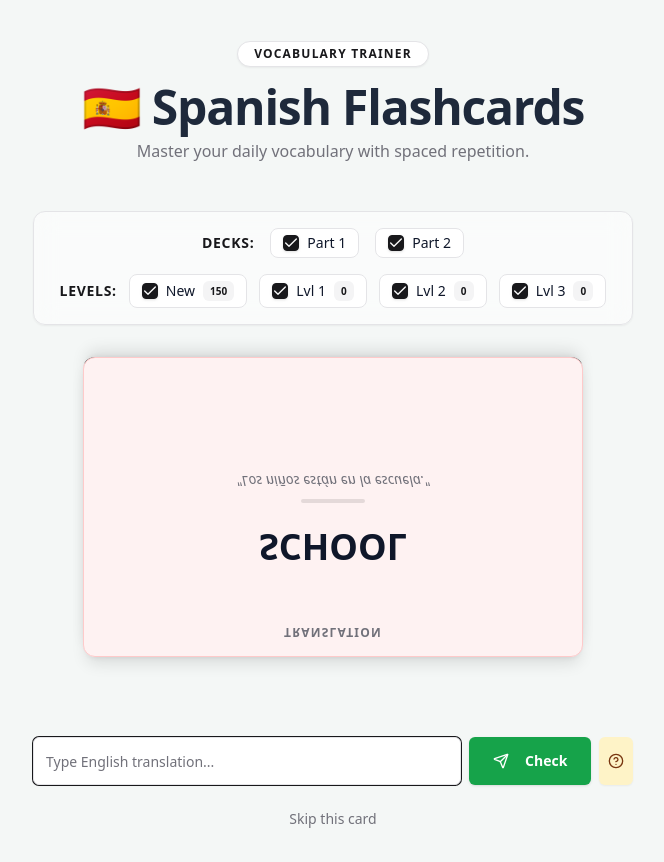
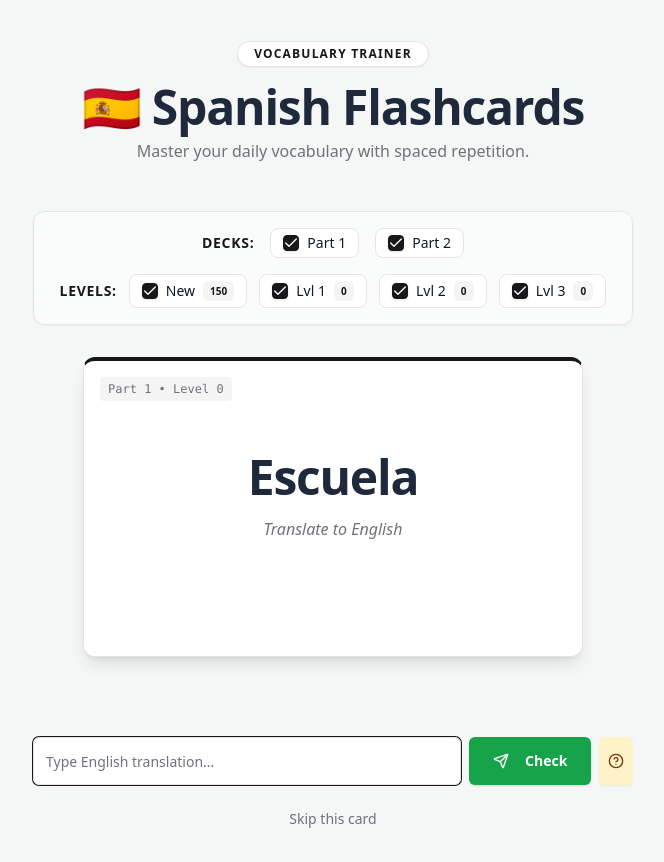
Before and after one commit to tom-h2o/spanish-trainer, a React (Vite) app: page / in a window 1280 px wide. Shown: the top 862 px of the page, without its empty margins (307-971 px from the left). Built offline with nearby package versions, Linux system fonts and the light colour scheme.

Commit message:
Fix 3D card flip animation (add utilities + switch to Y-axis)

```diff
--- a/src/components/GameCard.tsx
+++ b/src/components/GameCard.tsx
@@ -25,7 +25,8 @@ export function GameCard({ card, isReviewing, lastResult }: GameCardProps) {
         <div className="perspective-1000 w-full max-w-[500px] h-[300px] relative">
             <motion.div
                 className="w-full h-full relative preserve-3d transition-transform duration-500"
-                animate={{ rotateX: isReviewing ? 180 : 0 }}
+                animate={{ rotateY: isReviewing ? 180 : 0 }}
+                initial={{ rotateY: 0 }}
                 style={{ transformStyle: "preserve-3d" }}
             >
                 {/* FRONT */}
@@ -44,12 +45,12 @@ export function GameCard({ card, isReviewing, lastResult }: GameCardProps) {
                 {/* BACK */}
                 <Card
                     className={cn(
-                        "absolute w-full h-full backface-hidden flex flex-col items-center justify-center shadow-lg p-6 rotate-x-180",
+                        "absolute w-full h-full backface-hidden flex flex-col items-center justify-center shadow-lg p-6",
                         lastResult === "success"
                             ? "bg-green-50 border-green-200 dark:bg-green-900/20 dark:border-green-800"
                             : "bg-red-50 border-red-200 dark:bg-red-900/20 dark:border-red-800"
                     )}
-                    style={{ transform: "rotateX(180deg)" }}
+                    style={{ transform: "rotateY(180deg)" }}
                 >
                     <div className="absolute top-4 text-xs font-bold uppercase tracking-widest text-muted-foreground">
                         Translation
--- a/src/index.css
+++ b/src/index.css
@@ -53,7 +53,26 @@
   * {
     @apply border-border;
   }
+
   body {
     @apply bg-background text-foreground;
   }
 }
+
+@layer utilities {
+  .perspective-1000 {
+    perspective: 1000px;
+  }
+
+  .preserve-3d {
+    transform-style: preserve-3d;
+  }
+
+  .backface-hidden {
+    backface-visibility: hidden;
+  }
+
+  .rotate-y-180 {
+    transform: rotateY(180deg);
+  }
+}
```
Also changed, not shown: 1 other file (tests, documents, lock files or other folders).
